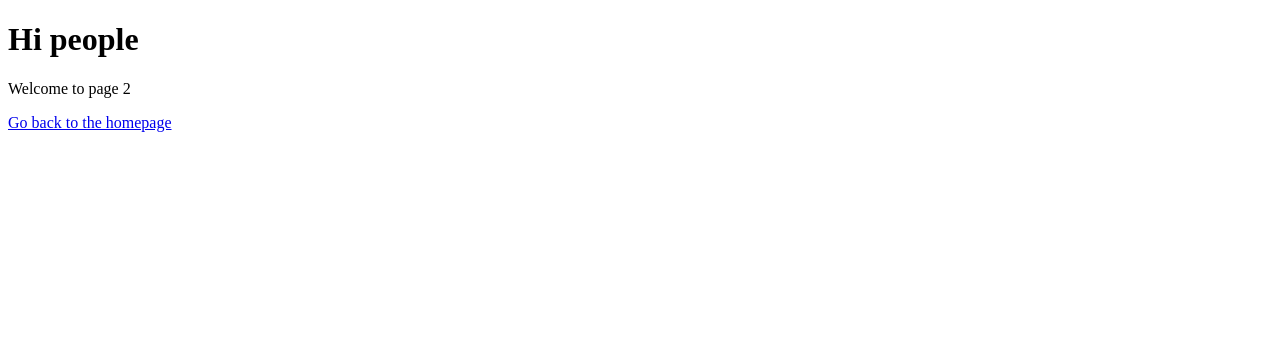
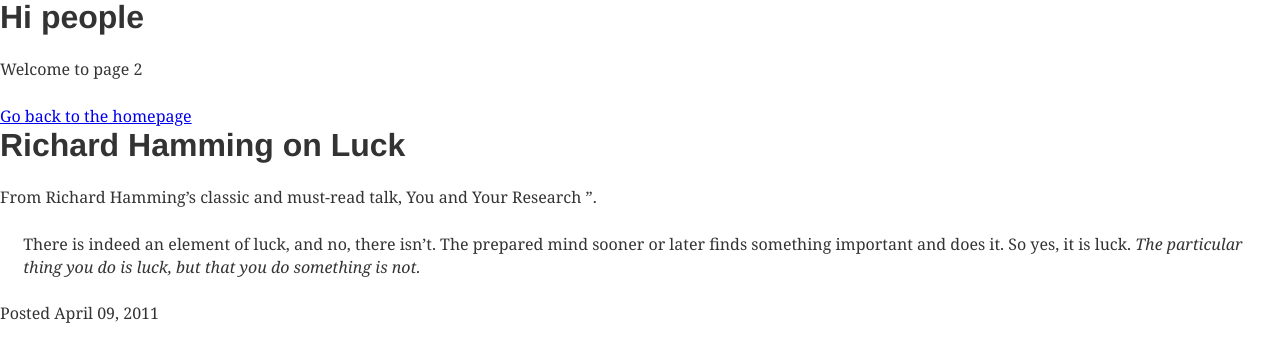
Before and after one commit to EstelleRigault/buried-seeds, a Gatsby site: page /page-2 in a window 1280 px wide. Built offline with nearby package versions, Linux system fonts and the light colour scheme; Gatsby itself is replaced by a stand-in of ours.

Commit message:
add typography.js

```diff
--- a/gatsby-config.js
+++ b/gatsby-config.js
@@ -6,6 +6,12 @@ module.exports = {
   plugins: [
     "gatsby-plugin-catch-links",
     "gatsby-plugin-react-helmet",
+    {
+      resolve: `gatsby-plugin-typography`,
+      options: {
+        pathToConfigModule: `src/utils/typography.js`
+      }
+    },
     {
       resolve: `gatsby-source-filesystem`,
       options: {
--- a/package.json
+++ b/package.json
@@ -8,6 +8,7 @@
     "gatsby-link": "^1.0.1",
     "gatsby-plugin-catch-links": "^1.0.1",
     "gatsby-plugin-react-helmet": "^1.0.1",
+    "gatsby-plugin-typography": "^1.7.5",
     "gatsby-remark-images": "^1.5.2",
     "gatsby-source-filesystem": "^1.4.1",
     "gatsby-transformer-remark": "^1.6.3"
--- a/src/pages/index.js
+++ b/src/pages/index.js
@@ -8,6 +8,7 @@ export default function Index({ data }) {
   const { edges: posts } = data.allMarkdownRemark;
   return (
     <div className="blog-posts">
+      <Link to="/page-2">Go to page 2, do not collect $200</Link>
       {posts
         .filter(post => post.node.frontmatter.title.length > 0)
         .map(({ node: post }) => {
--- a/src/pages/page-2.js
+++ b/src/pages/page-2.js
@@ -1,12 +1,34 @@
-import React from 'react'
-import Link from 'gatsby-link'
+import React from "react";
+import Link from "gatsby-link";
 
 const SecondPage = () => (
   <div>
     <h1>Hi people</h1>
     <p>Welcome to page 2</p>
     <Link to="/">Go back to the homepage</Link>
+    <div>
+      <h1>Richard Hamming on Luck</h1>
+      <div>
+        <p>
+          From Richard Hamming’s classic and must-read talk,
+          You and Your Research
+          ”.
+        </p>
+        <blockquote>
+          <p>
+            There is indeed an element of luck, and no, there isn’t. The prepared
+            mind sooner or later finds something important and does it. So yes, it
+            is luck.{" "}
+            <em>
+              The particular thing you do is luck, but that you do something is
+              not.
+            </em>
+          </p>
+        </blockquote>
+      </div>
+      <p>Posted April 09, 2011</p>
+    </div>
   </div>
-)
+);
 
-export default SecondPage
+export default SecondPage;
--- /dev/null
+++ b/src/utils/package.json
@@ -0,0 +1,5 @@
+{
+  "dependencies": {
+    "typography-theme-fairy-gates": "^0.15.11"
+  }
+}
--- /dev/null
+++ b/src/utils/typography.js
@@ -0,0 +1,6 @@
+import Typography from "typography";
+import fairyGatesTheme from "typography-theme-fairy-gates";
+
+const typography = new Typography(fairyGatesTheme);
+
+export default typography;
```
Also changed, not shown: 2 other files.
